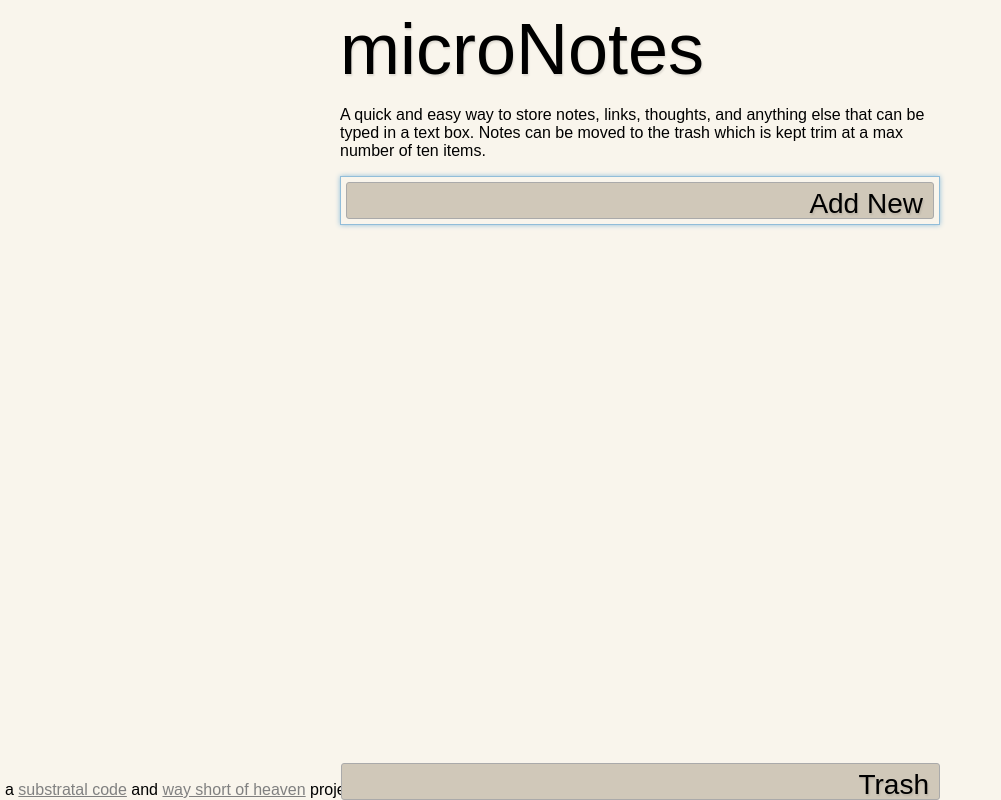
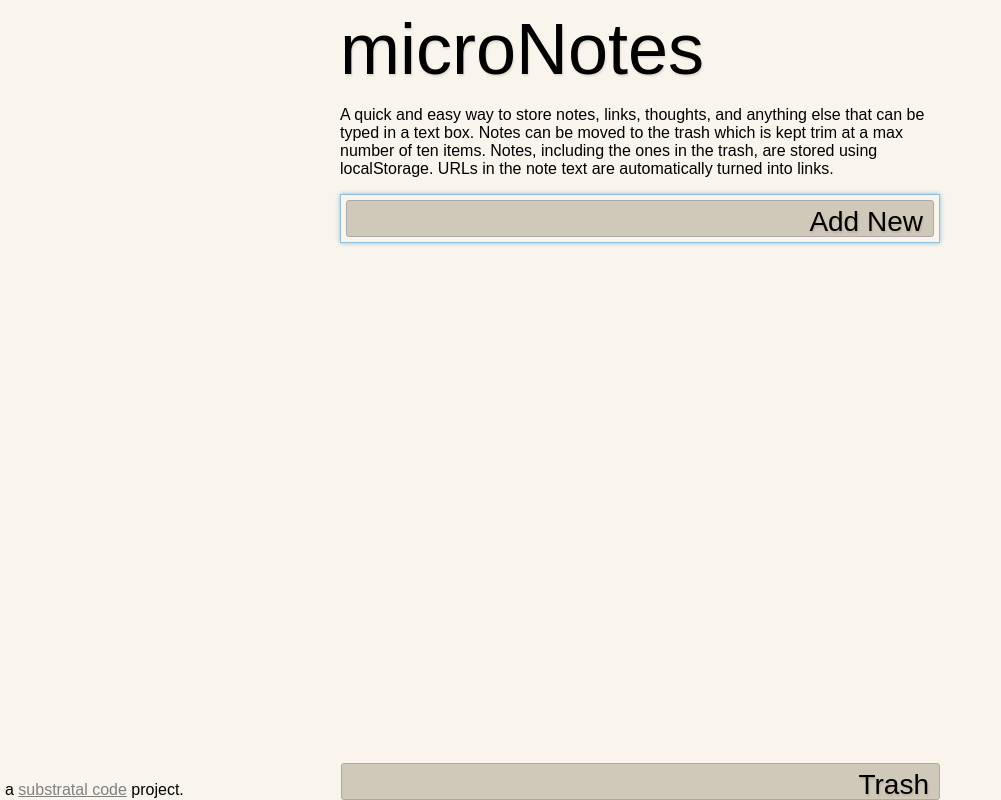
Before and after one commit to deep-spaced/Linked-List, a plain HTML site: page index.html in a window 1280 px wide. Shown: the whole page, without its empty margins (0-1001 px from the left). Drawn offline with nearby package versions, Linux system fonts and the light colour scheme; a script that the page names is missing.

Commit message:
Updating text of description.

```diff
--- a/index.html
+++ b/index.html
@@ -25,7 +25,7 @@
 	<div id="container">
 		<header>microNotes</header>
 
-		<p>A quick and easy way to store notes, links, thoughts, and anything else that can be typed in a text box. Notes can be moved to the trash which is kept trim at a max number of ten items.</p>
+		<p>A quick and easy way to store notes, links, thoughts, and anything else that can be typed in a text box. Notes can be moved to the trash which is kept trim at a max number of ten items. Notes, including the ones in the trash, are stored using localStorage. URLs in the note text are automatically turned into links.</p>
 
 		<div id="main">
 			<section id="addNewLink">
@@ -48,7 +48,7 @@
 
 	</div> <!-- end of #container -->
 	<footer>
-		<p>a <a href="http://www.substratalcode.com">substratal code</a> and <a href="http://http://www.wayshortofheaven.com/">way short of heaven</a> project.</p>
+		<p>a <a href="http://www.substratalcode.com">substratal code</a> project.</p>
 	</footer>
 </body>
 </html>
```
